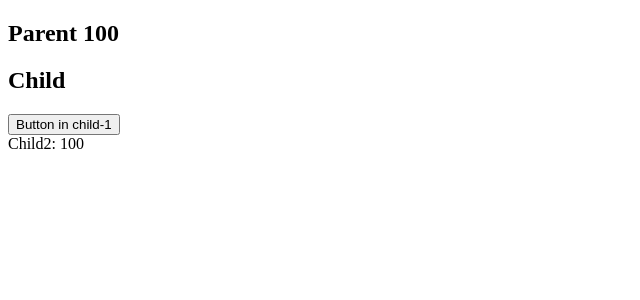
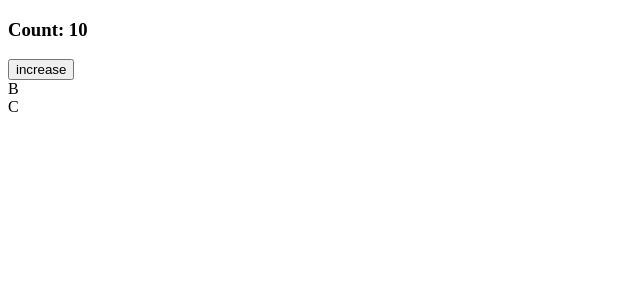
Before and after one commit to venkatravilla333/React-07, a React (Create React App) app in the folder myapp/: page / in a window 1280 px wide. Shown: the top 300 px of the page, without its empty margins (0-640 px from the left). Built offline with nearby package versions, Linux system fonts and the light colour scheme.

Commit message:
useState hook

```diff
--- a/myapp/src/App.js
+++ b/myapp/src/App.js
@@ -1,7 +1,8 @@
 import React from 'react'
 import Child from './Child'
 import Jsx from './JSX/Jsx';
-import Parent from './Props/child to parent/Parent';
+import A from './State/localState/functionalComponents/simpleData/A';
+// import Parent from './Props/child to parent/Parent';
 // import Parent from './Props/parent to child/Parent';
 //functional component
 
@@ -29,7 +30,8 @@ class App extends React.Component{
         <Child data = 'kohli'/>
         <Child data='dhoni' />
         <Jsx/> */}
-        <Parent/>
+        {/* <Parent/> */}
+        <A/>
       </div>
     );
   }
--- /dev/null
+++ b/myapp/src/State/localState/functionalComponents/simpleData/A.js
@@ -0,0 +1,20 @@
+import React, { useState } from 'react'
+import B from './B'
+import C from './C'
+
+function A() {
+  var [count, setCount ]= useState(10)
+  // console.log(arr[0])
+  // console.log(arr[1])
+
+  return (
+    <div>
+      <h3>Count: {count}</h3>
+      <button onClick={()=>setCount(count+20)}>increase</button>
+      <B />
+      <C />
+    </div>
+  )
+}
+
+export default A
--- /dev/null
+++ b/myapp/src/State/localState/functionalComponents/simpleData/B.js
@@ -0,0 +1,9 @@
+import React from 'react'
+
+function B() {
+  return (
+    <div>B</div>
+  )
+}
+
+export default B
--- /dev/null
+++ b/myapp/src/State/localState/functionalComponents/simpleData/C.js
@@ -0,0 +1,9 @@
+import React from 'react'
+
+function C() {
+  return (
+    <div>C</div>
+  )
+}
+
+export default C
```
